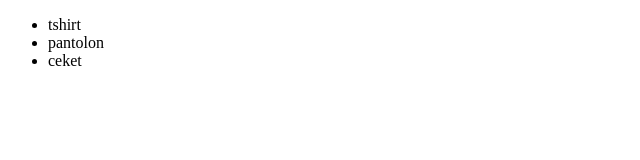
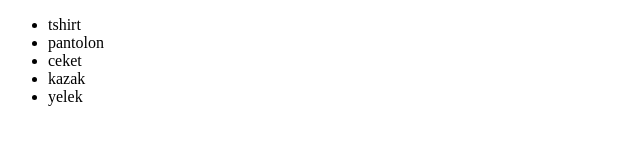
Before and after one commit to codiacs/Proje, a plain HTML site: page urun.html in a window 1280 px wide. Shown: the full height of the page, 0-640 px from the left. Drawn offline with Linux system fonts and the light colour scheme.

Commit message:
kazak ve yelek ürünleri eklendi

```diff
--- a/urun.html
+++ b/urun.html
@@ -12,6 +12,8 @@
 			<li> tshirt		</li>
 			<li> pantolon	</li>
 			<li> ceket </li>
+			<li> kazak </li>
+			<li>  yelek  </li>
 
 
 		</ul>
```
